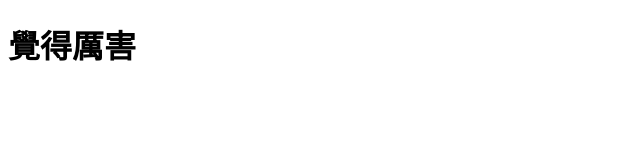
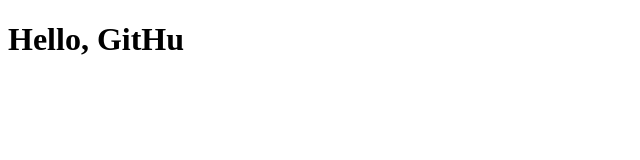
Before and after one commit to aythsueh/aythsueh.github.io, a plain HTML site: page index.html in a window 1280 px wide. Shown: the whole page, without its empty margins (0-640 px from the left). Drawn offline with Linux system fonts and the light colour scheme.

Commit message:
Update index.html

```diff
--- a/index.html
+++ b/index.html
@@ -2,9 +2,9 @@
 <html>
   <head>
     <meta charset="utf-8">
-    <title>你好，GitHub</title>
+    <title>Home</title>
   </head>
   <body>
-    <h1>覺得厲害</h1>
+    <h1>Hello, GitHu</h1>
   </body>
 </html>
```
